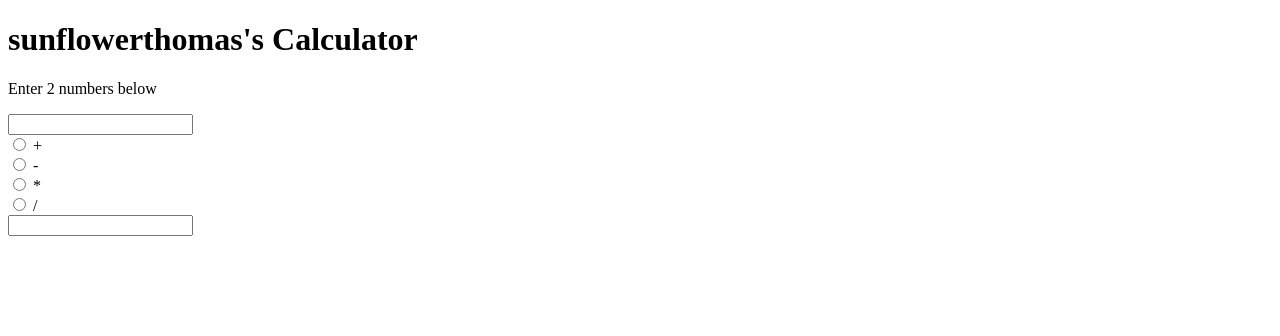
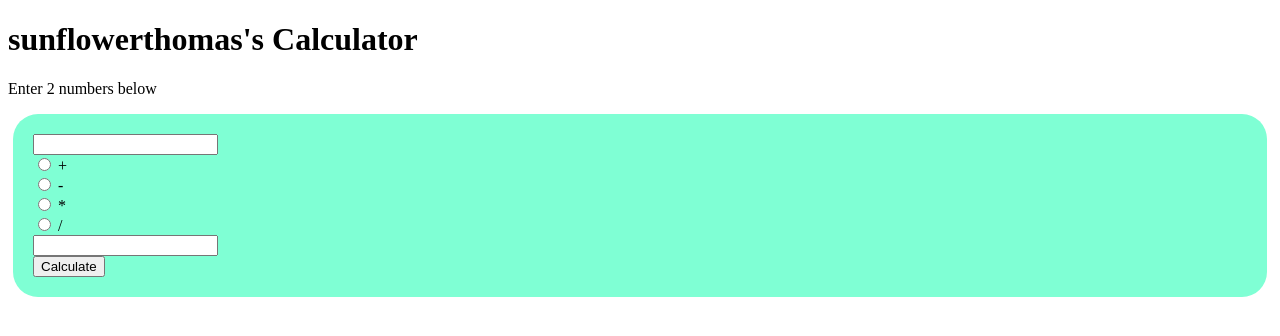
Before and after one commit to sunflowerthomas/Calculator, a plain HTML site: page index.html in a window 1280 px wide. Drawn offline with Linux system fonts and the light colour scheme.

Commit message:
Added CSS and sarcasm until I can get the goddamm code done

```diff
--- a/index.html
+++ b/index.html
@@ -2,11 +2,12 @@
 <html>
     <head>
         <title>Calculator</title>
+        <link rel="stylesheet" href="style.css">
     </head>
     <body>
         <h1>sunflowerthomas's Calculator</h1>
         <p>Enter 2 numbers below</p>
-        <form>
+        <div id="calc"><form>
             <input type="number" id="1num" name="1num"><br>
             <input type="radio" id="add" name="add">
             <label for="add">+</label><br>
@@ -17,6 +18,7 @@
             <input type="radio" id="divide" name="divide">
             <label for="divide">/</label><br>
             <input type="number" id="2num" name="2num"><br>
-        </form>
+            <input type="button" value="Calculate" onclick="alert('Error')">
+        </form></div>
     </body>
 </html>
--- /dev/null
+++ b/style.css
@@ -0,0 +1,6 @@
+#calc {
+    background-color: aquamarine;
+    padding: 20px;
+    margin: 5px;
+    border-radius: 25px;
+}
```
